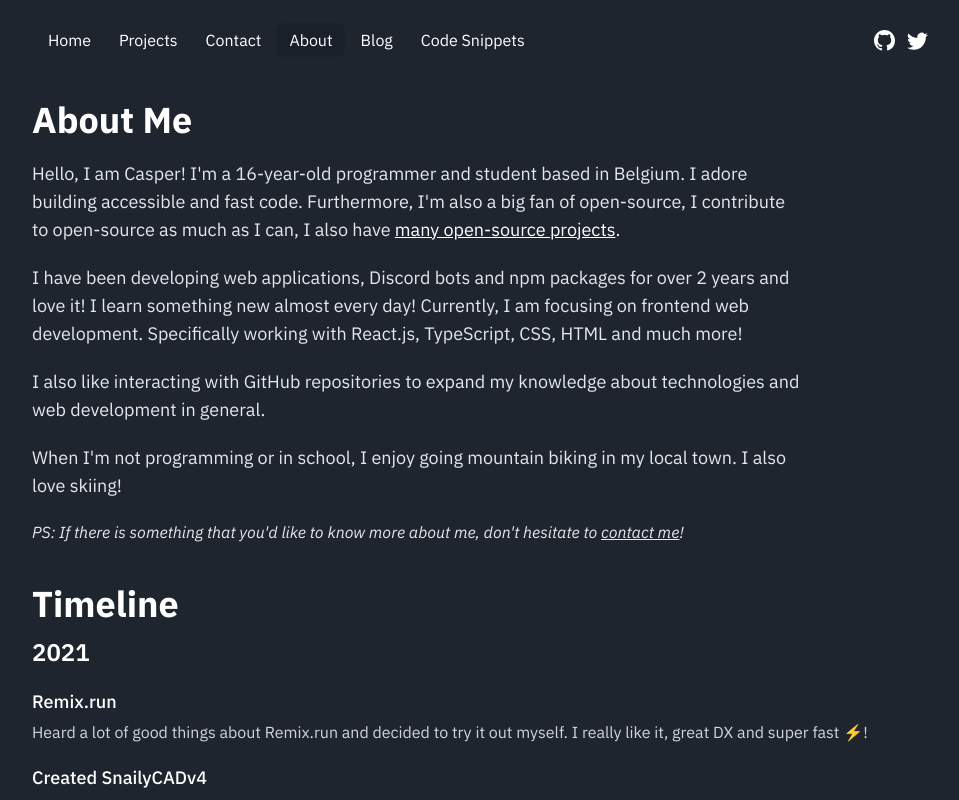
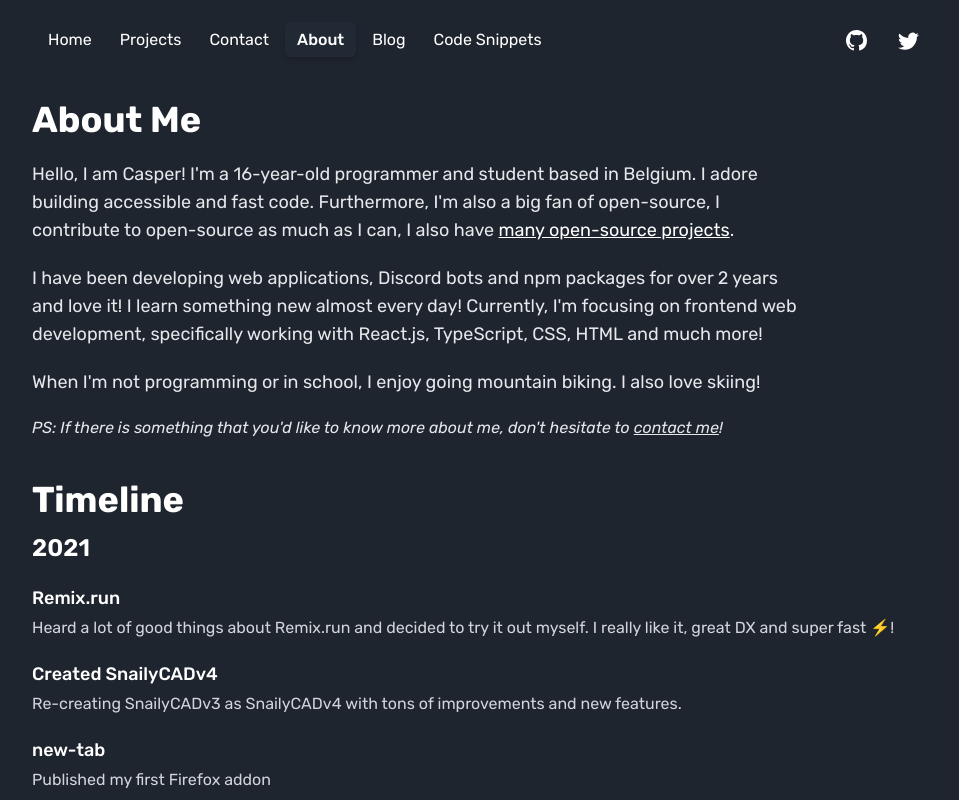
Before and after one commit to pzk3/casperiv.dev, a Next.js app: page /about in a window 1280 px wide. Shown: the top 800 px of the page, without its empty margins (160-1119 px from the left). Built offline with nearby package versions, Linux system fonts and the light colour scheme.

Commit message:
:tada: feat: minor improvements

```diff
--- a/src/components/FeaturedProjects.tsx
+++ b/src/components/FeaturedProjects.tsx
@@ -27,7 +27,7 @@ const ProjectItem = ({ project }: { project: Project }) => {
           <li key={button.name}>
             <Link
               href={button.url}
-              className="p-1.5 px-3 rounded-md bg-blue focus:bg-blue-2 hover:bg-blue-2 transition-colors"
+              className="p-2 px-3.5 rounded-md bg-blue focus:bg-blue-2 hover:bg-blue-2 transition-colors"
             >
               {button.name}
             </Link>
--- a/src/components/HeroSection.tsx
+++ b/src/components/HeroSection.tsx
@@ -17,7 +17,7 @@ export const HeroSection = () => {
         <h1 className="text-5xl font-bold sm:text-6xl md:text-7xl lg:text-8xl">
           Casper<span className="hidden xs:inline"> Iversen</span>,
         </h1>
-        <h2 className="mt-2 text-4xl font-bold sm:mt-5 sm:text-4xl md:text-5xl lg:text-6xl">
+        <h2 className="mt-2 text-4xl font-medium sm:mt-5 sm:text-4xl md:text-5xl lg:text-6xl">
           and {"I'm"} a web developer.
         </h2>
       </div>
--- a/src/components/Nav.tsx
+++ b/src/components/Nav.tsx
@@ -4,8 +4,8 @@ import NextLink from "next/link";
 import { Github, List, Twitter, X } from "react-bootstrap-icons";
 import classNames from "clsx";
 import { useViewport } from "lib/useViewport";
-import { useSSRSafeId } from "@react-aria/ssr";
 import { useActiveNavItem } from "lib/useActiveNavItem";
+import { IconLink } from "./nav/IconLink";
 
 const links = [
   {
@@ -39,13 +39,10 @@ export function Nav() {
   const [menuOpen, setMenuOpen] = React.useState(false);
   const viewport = useViewport();
 
-  const twitterId = useSSRSafeId();
-  const githubId = useSSRSafeId();
-
   const [clickedRoute, setClickedRoute] = React.useState<boolean>(false);
   const wrapperRef = React.useRef<HTMLUListElement>(null);
 
-  const { styles, hasActiveItem, handleMouseLeave, handleMouseOver, findActiveElement, setHover } =
+  const { styles, isCurrent, handleMouseLeave, handleMouseOver, findActiveElement, setHover } =
     useActiveNavItem({ wrapperRef, isDisabled: menuOpen });
 
   React.useEffect(() => {
@@ -88,7 +85,7 @@ export function Nav() {
           {menuOpen ? null : (
             <div
               style={styles}
-              className="absolute bg-blue-2/70 p-1.5 px-3 duration-200 rounded-md shadow-sm top-1/2"
+              className="absolute bg-blue-2/70 p-2 px-3 duration-200 rounded-md shadow-sm top-1/2"
             />
           )}
 
@@ -97,16 +94,17 @@ export function Nav() {
               className="z-50"
               key={link.href}
               data-href={link.href}
+              data-current={isCurrent(link.href)}
               onMouseOver={(event) => {
                 setHover(true);
                 handleMouseOver(event);
               }}
             >
               <Link
-                hasActiveItem={hasActiveItem}
                 onClick={() => setClickedRoute(true)}
                 menuOpen={menuOpen}
                 href={link.href}
+                isActive={isCurrent(link.href)}
               >
                 {link.name}
               </Link>
@@ -116,18 +114,14 @@ export function Nav() {
 
         <ul className="flex items-center h-full space-x-3">
           <li>
-            <a
-              id={githubId}
-              aria-label="GitHub profile"
-              href="https://github.com/dev-caspertheghost"
-            >
-              <Github aria-labelledby={githubId} width={21} height={21} />
-            </a>
+            <IconLink aria-label="GitHub profile" href="https://github.com/dev-caspertheghost">
+              <Github />
+            </IconLink>
           </li>
           <li>
-            <a id={twitterId} aria-label="Twitter profile" href="https://twitter.com/casper124578">
-              <Twitter aria-labelledby={twitterId} width={21} height={21} />
-            </a>
+            <IconLink aria-label="Twitter profile" href="https://twitter.com/casper124578">
+              <Twitter />
+            </IconLink>
           </li>
         </ul>
 
@@ -145,22 +139,16 @@ export function Nav() {
 
 function Link({
   menuOpen,
-  hasActiveItem,
+  isActive,
   ...props
-}: JSX.IntrinsicElements["a"] & { menuOpen: boolean; hasActiveItem: boolean }) {
-  const router = useRouter();
-  const pathname = router.pathname;
-  const hash = typeof window !== "undefined" && window.location.hash;
-  const href = `${pathname}${hash}`;
-  const isActive = props.href === href;
-
+}: JSX.IntrinsicElements["a"] & { isActive: boolean; menuOpen: boolean }) {
   return (
     <NextLink href={props.href!}>
       <a
-        {...props}
-        className={classNames("p-1.5 px-3 duration-200 transition-colors rounded-md ", {
+        {...(props as any)}
+        className={classNames("p-2 px-3 duration-200 transition-colors rounded-md ", {
           "my-2 block": menuOpen,
-          "bg-blue-1 shadow-sm": !hasActiveItem && isActive,
+          "bg-blue-1/80 shadow-md font-medium": isActive,
         })}
       >
         {props.children}
--- a/src/components/blog/ArticleListItem.tsx
+++ b/src/components/blog/ArticleListItem.tsx
@@ -28,7 +28,9 @@ export function ArticleListItem({ isFeatured, article, type }: Props) {
     >
       <Link href={`/${type}/${article.slug}`}>
         <a {...extraAProps}>
-          <h3 className="text-lg font-semibold">{article.title}</h3>
+          <h3 style={{ fontSize: "1.25rem" }} className="font-semibold">
+            {article.title}
+          </h3>
           <p className="mt-1 text-gray-100">{article.intro}</p>
 
           {isFeatured ? null : (
--- /dev/null
+++ b/src/components/nav/IconLink.tsx
@@ -0,0 +1,29 @@
+import { useSSRSafeId } from "@react-aria/ssr";
+import * as React from "react";
+
+type AProps = JSX.IntrinsicElements["a"];
+interface Props extends AProps {
+  children: Omit<React.ReactSVGElement, "ref">;
+}
+
+export function IconLink({ children, ...rest }: Props) {
+  const githubId = useSSRSafeId();
+
+  const element = React.cloneElement(children, {
+    "aria-labelledby": githubId,
+    width: 21,
+    height: 21,
+    className: "pointer-events-none z-10",
+  });
+
+  return (
+    <a
+      className="group grid place-items-center w-10 h-10 relative overflow-hidden rounded-md"
+      id={githubId}
+      {...rest}
+    >
+      <div className="absolute inset-0 transition-opacity duration-200 opacity-0 group-hover:opacity-100 bg-gradient-to-tr hover:from-[#1150d4] hover:to-[#a245fc] z-0" />
+      {element}
+    </a>
+  );
+}
--- a/src/lib/useActiveNavItem.ts
+++ b/src/lib/useActiveNavItem.ts
@@ -50,11 +50,7 @@ export function useActiveNavItem({ wrapperRef, isDisabled }: Options) {
     const children = (wrapperRef.current?.children ?? []) as HTMLLIElement[];
 
     if (children.length > 0) {
-      const pathname = ["/blog/[slug]", "/snippets/[slug]"].includes(router.pathname)
-        ? router.pathname.replace("/[slug]", "")
-        : router.pathname;
-      const hash = pathname === "/" ? window.location.hash : "";
-      const href = `${pathname}${hash}`;
+      const href = makeHref();
 
       const child = [...children].find((v) => v.dataset.href === href) ?? [...children][0];
 
@@ -64,12 +60,28 @@ export function useActiveNavItem({ wrapperRef, isDisabled }: Options) {
     }
   }
 
+  function isCurrent(link: string) {
+    const href = makeHref();
+    return href === link;
+  }
+
+  function makeHref() {
+    const pathname = ["/blog/[slug]", "/snippets/[slug]"].includes(router.pathname)
+      ? router.pathname.replace("/[slug]", "")
+      : router.pathname;
+    const hash =
+      pathname === "/" ? (typeof window !== "undefined" ? window.location.hash : "") : "";
+    const href = `${pathname}${hash}`;
+
+    return href;
+  }
+
   return {
     handleMouseOver,
     handleMouseLeave,
     findActiveElement,
     setHover,
-    hasActiveItem: activeRect !== null,
+    isCurrent,
     styles,
   };
 }
--- a/src/pages/_document.tsx
+++ b/src/pages/_document.tsx
@@ -14,6 +14,10 @@ export default class extends Document {
           <link rel="preconnect" href="https://fonts.gstatic.com" crossOrigin="true" />
           <link
             href="https://fonts.googleapis.com/css2?family=IBM+Plex+Sans:ital,wght@0,100;0,200;0,300;0,400;0,500;0,600;0,700;1,100;1,200;1,300;1,400;1,500;1,600;1,700&display=swap"
+            rel="stylesheet"
+          />
+          <link
+            href="https://fonts.googleapis.com/css2?family=Rubik:ital,wght@0,200;0,300;0,400;0,500;0,600;0,700;0,800;1,200;1,300;1,400;1,500;1,600;1,700;1,800&display=swap"
             rel="stylesheet"
           />
 
--- a/src/pages/about.tsx
+++ b/src/pages/about.tsx
@@ -35,16 +35,12 @@ export default function About({ timelineData }: { timelineData: TimelineItem[] }
           <p className="mt-5">
             I have been developing web applications, Discord bots and npm packages for{" "}
             {formatDistanceToNow(started)} and love it! I learn something new almost every day!
-            Currently, I am focusing on frontend web development. Specifically working with
+            Currently, {"I'm"} focusing on frontend web development, specifically working with
             React.js, TypeScript, CSS, HTML and much more!
           </p>
           <p className="mt-5">
-            I also like interacting with GitHub repositories to expand my knowledge about
-            technologies and web development in general.
-          </p>
-          <p className="mt-5">
-            When {"I'm"} not programming or in school, I enjoy going mountain biking in my local
-            town. I also love skiing!
+            When {"I'm"} not programming or in school, I enjoy going mountain biking. I also love
+            skiing!
           </p>
           <p className="mt-5 text-base italic">
             PS: If there is something that {"you'd"} like to know more about me, {"don't"} hesitate
--- a/src/styles/globals.scss
+++ b/src/styles/globals.scss
@@ -8,7 +8,8 @@ html {
 
 html,
 body {
-  font-family: "IBM Plex Sans", sans-serif;
+  // font-family: "IBM Plex Sans", sans-serif;
+  font-family: "Rubik", sans-serif;
 }
 
 body {
```
